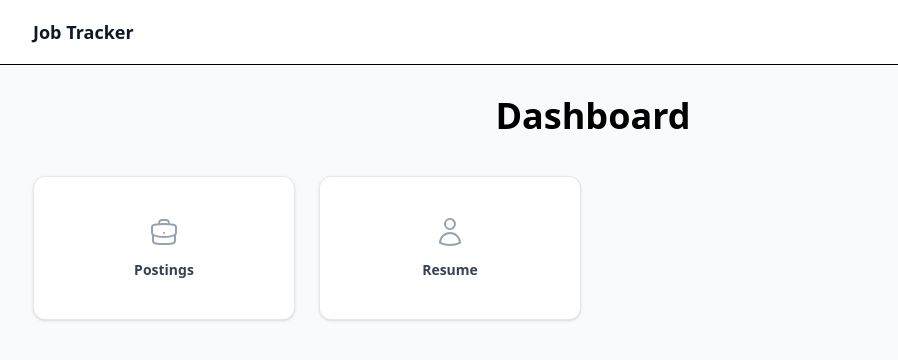
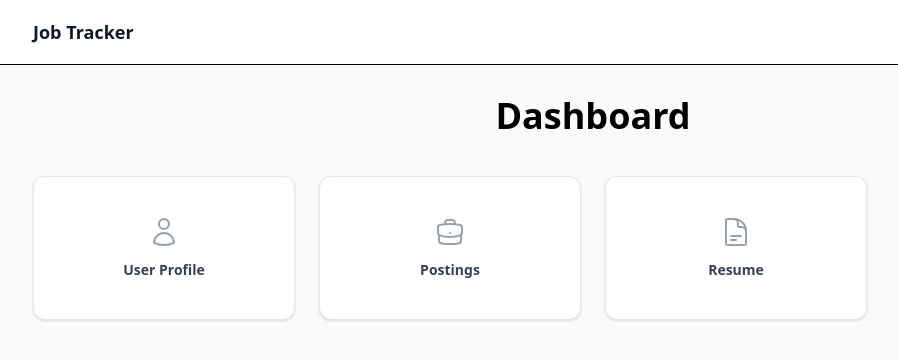
Before and after one commit to elacasse/job-tracker-frontend, a Vue app: page / in a window 1280 px wide. Shown: the top 360 px of the page, without its empty margins (47-945 px from the left). Built offline with nearby package versions, Linux system fonts and the light colour scheme; no server answers; sample sign-in values are in the browser's storage.

Commit message:
User profile scaffolding
Signed-off-by: Eric Lacasse <eric@ericlacasse.ca>

```diff
--- /dev/null
+++ b/src/modules/profile/index.ts
@@ -0,0 +1 @@
+export {profileRoutes} from './routes'
--- /dev/null
+++ b/src/modules/profile/routes.ts
@@ -0,0 +1,18 @@
+import type {RouteRecordRaw} from 'vue-router'
+import ProfileView from "@/modules/profile/views/ProfileView.vue";
+import ProfileEdit from "@/modules/profile/views/ProfileEdit.vue";
+
+export const profileRoutes: RouteRecordRaw[] = [
+  {
+    path: '/profile',
+    name: 'profile.view',
+    component: ProfileView,
+    meta: {requiresAuth: true},
+  },
+  {
+    path: '/profile/edit',
+    name: 'profile.edit',
+    component: ProfileEdit,
+    meta: {requiresAuth: true},
+  }
+]
--- /dev/null
+++ b/src/modules/profile/views/ProfileEdit.vue
@@ -0,0 +1,11 @@
+<script setup lang="ts">
+
+</script>
+
+<template>
+
+</template>
+
+<style scoped>
+
+</style>
--- /dev/null
+++ b/src/modules/profile/views/ProfileView.vue
@@ -0,0 +1,11 @@
+<script setup lang="ts">
+
+</script>
+
+<template>
+
+</template>
+
+<style scoped>
+
+</style>
--- a/src/router/index.ts
+++ b/src/router/index.ts
@@ -1,6 +1,7 @@
 import { createRouter, createWebHistory } from 'vue-router'
 import { postingsRoutes } from '@/modules/postings'
 import { resumeRoutes } from '@/modules/resume'
+import { profileRoutes } from '@/modules/profile'
 import LoginView from '@/views/LoginView.vue'
 import DashboardView from '@/views/DashboardView.vue'
 import NotFoundView from '@/views/NotFoundView.vue'
@@ -24,6 +25,7 @@ const router = createRouter({
 
     ...postingsRoutes,
     ...resumeRoutes,
+    ...profileRoutes,
 
     // 404 catch-all
     {
--- a/src/views/DashboardView.vue
+++ b/src/views/DashboardView.vue
@@ -32,10 +32,11 @@
 </template>
 
 <script setup lang="ts">
-import { BriefcaseIcon, UserIcon } from '@heroicons/vue/24/outline'
+import { BriefcaseIcon, UserIcon, DocumentTextIcon } from '@heroicons/vue/24/outline'
 
 const tiles = [
+  { name: 'profile', label: 'User Profile', to: '/profile', icon: UserIcon },
   { name: 'postings', label: 'Postings', to: '/postings', icon: BriefcaseIcon },
-  { name: 'resume', label: 'Resume', to: '/resume', icon: UserIcon },
+  { name: 'resume', label: 'Resume', to: '/resume', icon: DocumentTextIcon },
 ]
 </script>
```
